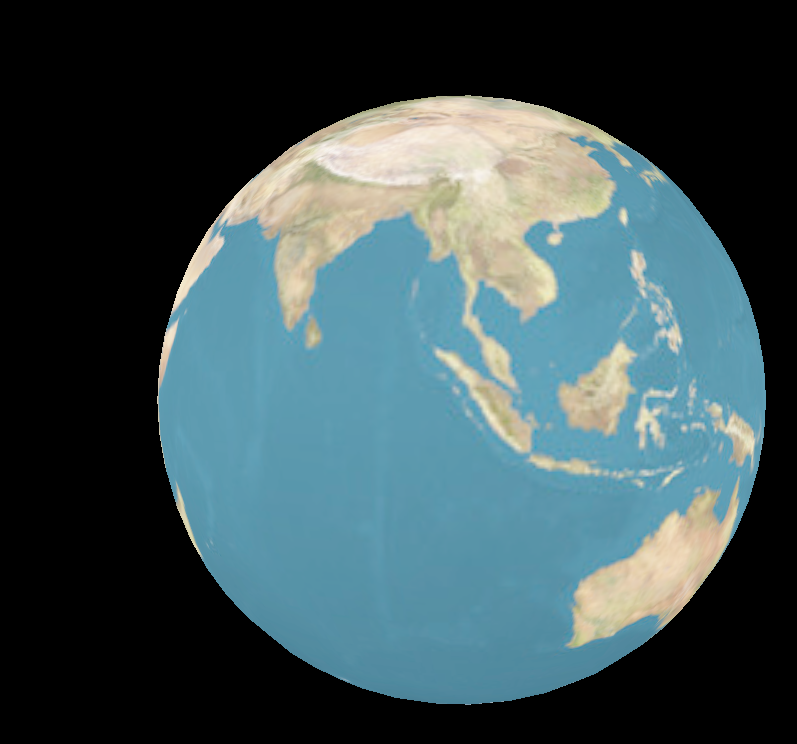
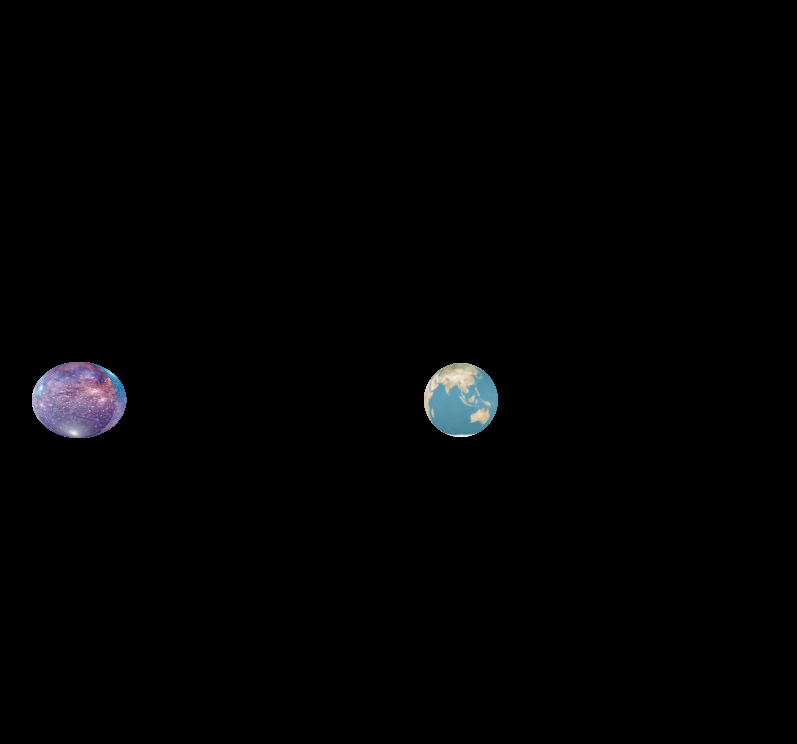
Before and after one commit to Hamzaelkhatri/earth_threejs, a plain HTML site: page index.html in a window 1280 px wide. Shown: the whole page, without its empty margins (179-976 px from the left). Drawn offline with nearby package versions, Linux system fonts and the light colour scheme.

Commit message:
feat:add another planet

```diff
--- a/index.html
+++ b/index.html
@@ -42,20 +42,43 @@
         const z = radius * Math.cos(theta);
         earth.position.set(x, y, z);
         scene.add(earth);
-        camera.position.z = 5;
+
+        // create a lot of planets
+        const geometry2 = new THREE.SphereGeometry(1, 32, 32);
+        const texture2 = new THREE.TextureLoader().load('./img/universe.jpg');
+        const material2 = new THREE.MeshBasicMaterial({ map: texture2 });
+        const mercury = new THREE.Mesh(geometry2, material2);
+        mercury.position.set(10, 0, 0);
+        scene.add(mercury);
+
+        camera.position.z = 15;
         var zoom = 1;
         function animate() {
             requestAnimationFrame(animate);
             renderer.render(scene, camera);
-            // earth.rotation.x += 0.01;
+
+            //make the mercury rotate around the earth
+            mercury.rotation.y += 0.01;
+            mercury.position.x = 10 * Math.cos(mercury.rotation.y);
+            mercury.position.z = 10 * Math.sin(mercury.rotation.y);
+
+            // mercury.rotation.y += 0.01;
             earth.rotation.y += 0.01;
-            earth.position.z += 0.01 * zoom;
-            console.log(earth.position.z);
-            if(earth.position.z > 3.5 || earth.position.z < -3.5){
-                // earth.position.z = -4;
-                zoom = -zoom;
+            // camera.rotation.y += 0.01;
+        }
+
+        // add event listener zoom in and zoom out
+        document.addEventListener('mousewheel', onMouseWheel, false);
+        function onMouseWheel(event) {
+            if (event.wheelDelta > 0) {
+                zoom += 0.1;
+            } else {
+                zoom -= 0.1;
             }
+            earth.position.z = zoom;
+            mercury.position.z = zoom;
         }
+        // document.addEventListener('mousemove', onDocumentMouseMove, false);
         animate();
 
     </script>
```
Also changed, not shown: img/universe.jpg (added).
